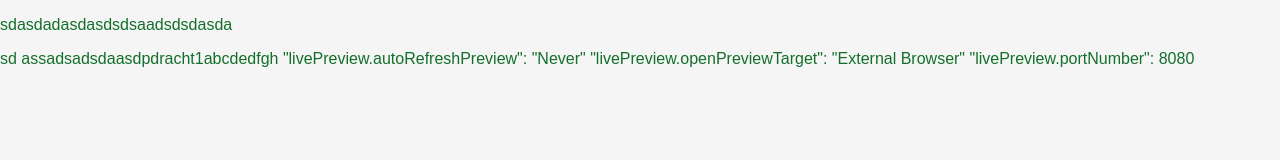
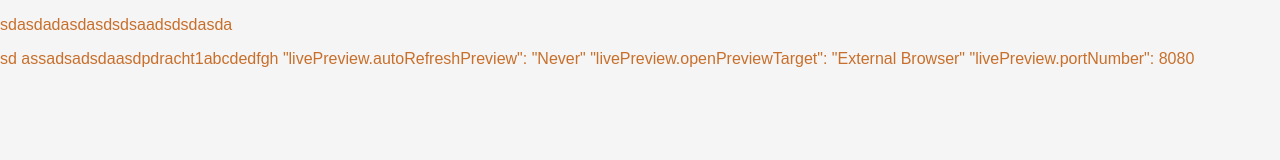
Before and after one commit to informaticascw/h4v4-html-opgaven-template, a plain HTML site: page Hoofdstuk 1/opdracht1.html in a window 1280 px wide. Drawn offline with Linux system fonts and the light colour scheme.

```diff
--- a/Hoofdstuk 1/style.css
+++ b/Hoofdstuk 1/style.css
@@ -5,5 +5,5 @@
     margin: 0;
 
     padding: 0;
-    color: rgb(20, 111, 43);
+    color: rgb(200, 111, 43);
 }
```
Also changed, not shown: 1 other file.
